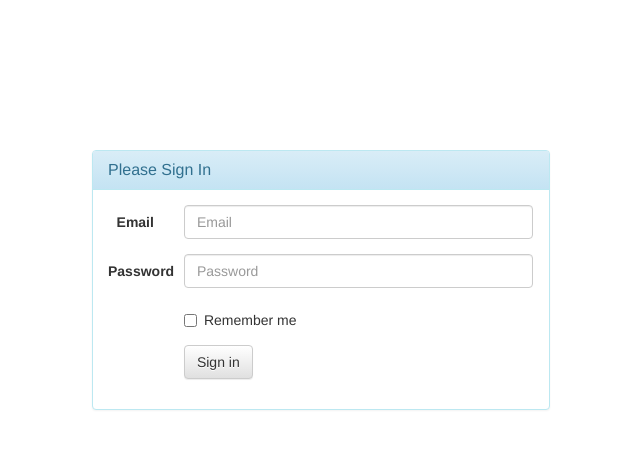
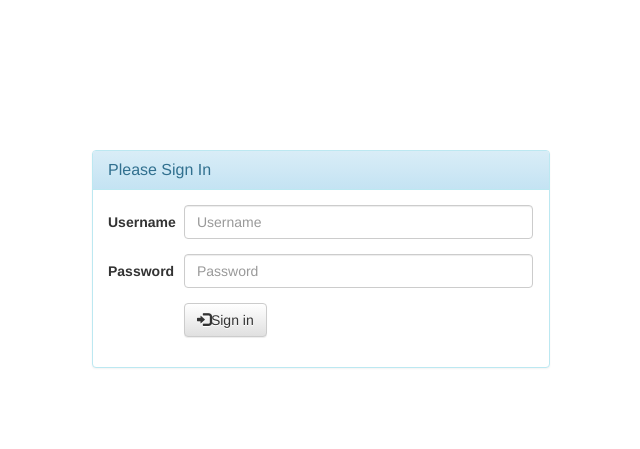
Before and after one commit to SvetoslavSlavov/StockManagement, a PHP site: page /stock_system/ in a window 1280 px wide. Shown: the top 449 px of the page, without its empty margins (368-1008 px from the left). Run offline with PHP 8.4, Linux system fonts and the light colour scheme.

Commit message:
LogInForm

```diff
--- a/index.php
+++ b/index.php
@@ -2,6 +2,53 @@
 
 require_once 'php_action/db_connect.php';
 
+session_start();
+
+if(isset($_SESSION['userId'])) {
+    header('location: http://localhost:8012/stock_system/dashboard.php');
+}
+
+$errors = array();
+
+if ($_POST) {
+    $username = $_POST['username'];
+    $password = $_POST['password'];
+
+    if (empty($username) || empty($password)) {
+        if ($username == "") {
+            $errors[] = "Username is required";
+        }
+
+        if ($password == "") {
+            $errors[] = "Password is required";
+        }
+    }else {
+            $sql = "SELECT * FROM users WHERE username = '$username'";
+            $result = $connect->query($sql);
+
+            if ($result->num_rows == 1) {
+                $password = md5($password);
+                //exists
+                $mainSql = "SELECT * FROM users WHERE username = '$username' AND password = '$password'";
+                $mainResult = $connect->query($mainSql);
+
+                if ($mainResult->num_rows == 1) {
+                    $value = $mainResult->fetch_assoc();
+                    $user_id = $value['user_id'];
+
+
+                    //set session
+                    $_SESSION['user_Id'] = $user_id;
+
+                    header('location: http://localhost:8012/stock_system/dashboard.php');
+                } else {
+                    $errors[] = "incorrect username/password combination";
+                }
+            } else {
+                $errors[] = "Username does not exists";
+            } // else
+        }// else not empty username //password
+} //if $_POST
 ?>
 
 <!DOCTYPE html>
@@ -24,6 +71,7 @@ require_once 'php_action/db_connect.php';
     <script type="text/javascript" src="assets/jquery-ui/jquery-ui.min.js"></script>
     <!-- bootstrap js-->
     <script type="text/javascript"src="assets/bootstrap/js/bootstrap.min.js"></script>
+    <meta charset="UTF-8">
 </head>
 <body>
     <div class="container">
@@ -35,31 +83,33 @@ require_once 'php_action/db_connect.php';
                     </div>
                     <div class="panel-body">
 
-                        <form class="form-horizontal">
+                        <div class="messages">
+                            <?php if ($errors){
+                                foreach ($errors as $key => $value){
+                                    echo '<div class="alert alert-warning" role="alert">
+                                        <i class="glyphicon glyphicon-exclamation-sign"></i>
+                                        '.$value.'
+                                    </div>';
+                                }
+                            }?>
+                        </div>
+
+                        <form class="form-horizontal"action="<?php echo $_SERVER['PHP_SELF']?>"method="POST"id="loginForm">
                             <div class="form-group">
-                                <label for="inputEmail3" class="col-sm-2 control-label">Email</label>
+                                <label for="username" class="col-sm-2 control-label">Username</label>
                                 <div class="col-sm-10">
-                                    <input type="email" class="form-control" id="inputEmail3" placeholder="Email">
+                                    <input type="text" class="form-control" id="username"name="username" placeholder="Username">
                                 </div>
                             </div>
                             <div class="form-group">
-                                <label for="inputPassword3" class="col-sm-2 control-label">Password</label>
+                                <label for="password" class="col-sm-2 control-label">Password</label>
                                 <div class="col-sm-10">
-                                    <input type="password" class="form-control" id="inputPassword3" placeholder="Password">
+                                    <input type="password" class="form-control" id="password" name="password" placeholder="Password">
                                 </div>
                             </div>
                             <div class="form-group">
                                 <div class="col-sm-offset-2 col-sm-10">
-                                    <div class="checkbox">
-                                        <label>
-                                            <input type="checkbox"> Remember me
-                                        </label>
-                                    </div>
-                                </div>
-                            </div>
-                            <div class="form-group">
-                                <div class="col-sm-offset-2 col-sm-10">
-                                    <button type="submit" class="btn btn-default">Sign in</button>
+                                    <button type="submit" class="btn btn-default"><i class="glyphicon glyphicon-log-in"></i>Sign in</button>
                                 </div>
                             </div>
                         </form>
--- a/php_action/db_connect.php
+++ b/php_action/db_connect.php
@@ -3,11 +3,11 @@
 
 $localhost = "127.0.0.1";
 $username = "root";
-$pasword = "";
+$password = "";
 $dbname  = "stock";
 
 //create db connection
-$connect = new mysqli($localhost,$username,$pasword,$dbname);
+$connect = new mysqli($localhost,$username,$password,$dbname);
 //check connection
 if ($connect->connect_error){
     die("Connection Failed :" . $connect->connect_error);
```
